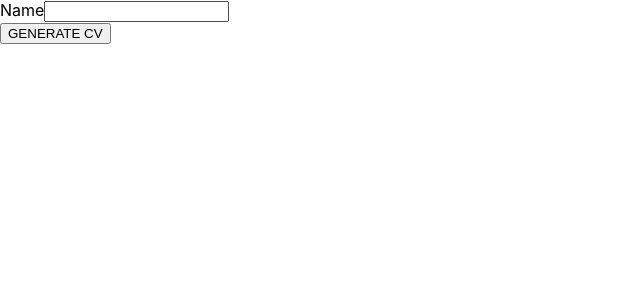
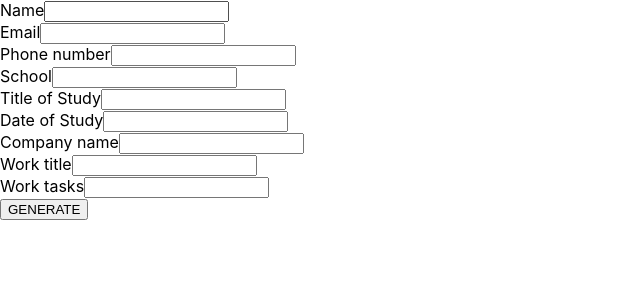
Before and after one commit to Konstanenonen/cv-application, a React (Create React App) app: page / in a window 1280 px wide. Shown: the top 300 px of the page, without its empty margins (0-640 px from the left). Built offline with nearby package versions, Linux system fonts and the light colour scheme.

Commit message:
Basic functionality works

```diff
--- a/src/App.tsx
+++ b/src/App.tsx
@@ -74,7 +74,69 @@ class App extends React.Component<AppProps, AppState> {
               label="Name"
               input="name"
             />
-            <Button text="GENERATE CV" isSubmit />
+            <Section
+              handleChange={(e: any) =>
+                this.setState({ email: e.target.value })
+              }
+              value={email}
+              label="Email"
+              input="email"
+            />
+            <Section
+              handleChange={(e: any) =>
+                this.setState({ phoneNumber: e.target.value })
+              }
+              value={phoneNumber}
+              label="Phone number"
+              input="phoneNumber"
+            />
+            <Section
+              handleChange={(e: any) =>
+                this.setState({ school: e.target.value })
+              }
+              value={school}
+              label="School"
+              input="school"
+            />
+            <Section
+              handleChange={(e: any) =>
+                this.setState({ titleOfStudy: e.target.value })
+              }
+              value={titleOfStudy}
+              label="Title of Study"
+              input="titleOfStudy"
+            />
+            <Section
+              handleChange={(e: any) =>
+                this.setState({ dateOfStudy: e.target.value })
+              }
+              value={dateOfStudy}
+              label="Date of Study"
+              input="dateOfStudy"
+            />
+            <Section
+              handleChange={(e: any) => this.setState({ work: e.target.value })}
+              value={work}
+              label="Company name"
+              input="work"
+            />
+            <Section
+              handleChange={(e: any) =>
+                this.setState({ title: e.target.value })
+              }
+              value={title}
+              label="Work title"
+              input="title"
+            />
+            <Section
+              handleChange={(e: any) =>
+                this.setState({ tasks: e.target.value })
+              }
+              value={tasks}
+              label="Work tasks"
+              input="tasks"
+            />
+            <Button text="GENERATE" isSubmit />
           </form>
         ) : (
           <div>
@@ -93,7 +155,7 @@ class App extends React.Component<AppProps, AppState> {
                   fillingForm: !prevState.fillingForm,
                 }))
               }
-              text="BACK TO FORM"
+              text="EDIT"
               isSubmit={false}
             />
           </div>
```
